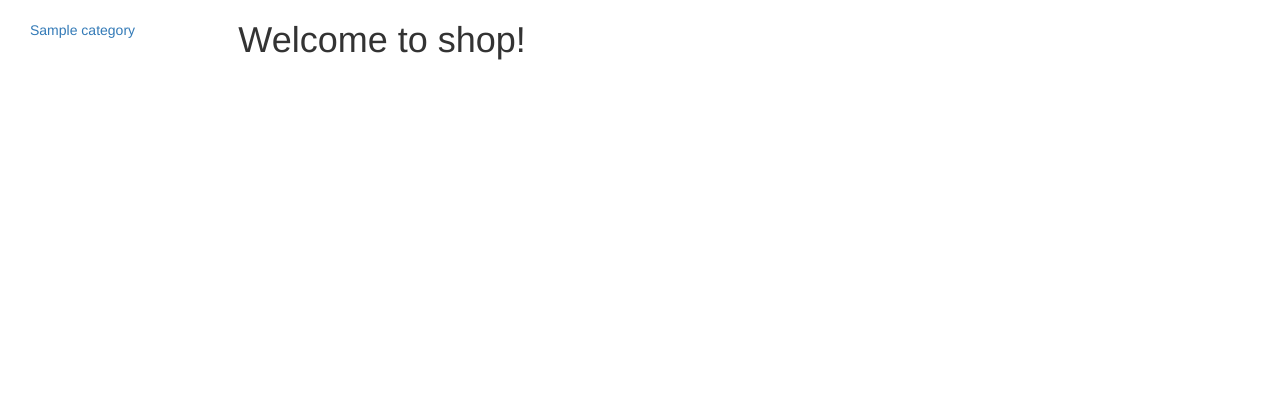
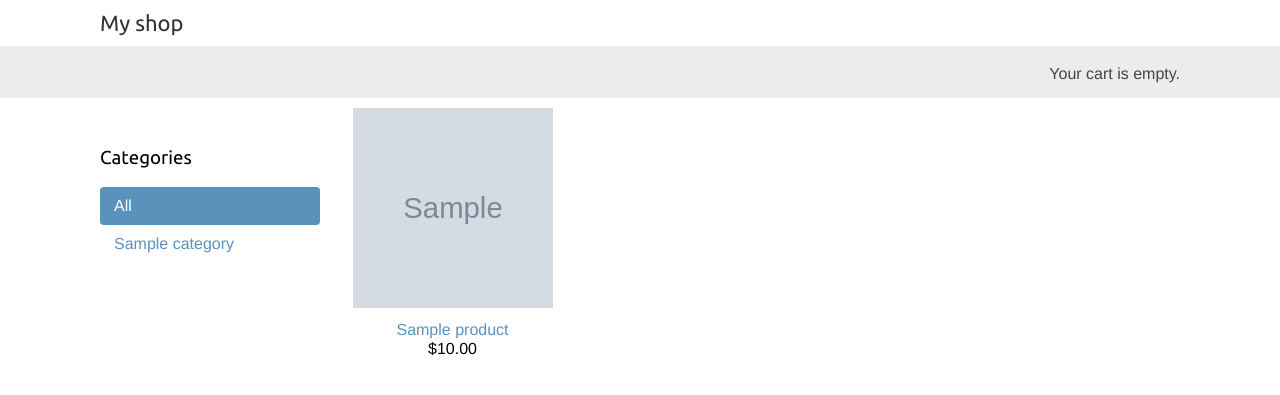
Before and after one commit to ValeriiFilippov/MyAmazingShop, a Django app: page /shop/ in a window 1280 px wide. Shown: the top 395 px of the page. Run offline with Django 3.2, Linux system fonts and the light colour scheme; tables that the repository leaves empty hold one stand-in row (values such as "Sample post"); grey boxes marked "Sample" are stand-in pictures; some libraries are stand-ins or nearby versions.

Commit message:
Delete index.html and index view

```diff
--- a/myshop/urls.py
+++ b/myshop/urls.py
@@ -17,10 +17,12 @@ from django.contrib import admin
 from django.urls import path, include
 from django.conf.urls import include, url
 from django.views.generic import RedirectView
-
+from django.conf import settings
+from django.conf.urls.static import static
 
 urlpatterns = [
     path("admin/", admin.site.urls),
-    path("shop/", include("shop.urls")),
+    path("shop/", include(("shop.urls", "shop"), namespace='shop')),
     path('', RedirectView.as_view(url='/shop/', permanent=True)),
 ]
+urlpatterns += static(settings.MEDIA_URL, document_root=settings.MEDIA_ROOT)
--- a/shop/admin.py
+++ b/shop/admin.py
@@ -25,7 +25,9 @@ class ProductAdmin(admin.ModelAdmin):
         "update_date",
     ]
     fieldsets = ((None, {"fields": ("name",
+                                    "category",
                                     "price",
+                                    "image",
                                     "available",
                                     "description")}),
                  ('Slug', {"fields": ("slug",)})
--- a/shop/models.py
+++ b/shop/models.py
@@ -26,8 +26,8 @@ class Product(models.Model):
         on_delete=models.CASCADE
     )
     name = models.CharField(max_length=200, db_index=True)
-    image = models.ImageField(upload_to="uploads/", blank=True)
-    thumbnail = models.ImageField(upload_to="uploads/", blank=True, null=True)
+    image = models.ImageField(upload_to="products/%Y/%m/%d", blank=True)
+    thumbnail = models.ImageField(upload_to="products/%Y/%m/%d", blank=True, null=True)
     slug = models.SlugField(max_length=100, db_index=True)
     description = models.TextField(blank=True)
     price = models.DecimalField(max_digits=20, decimal_places=2)
--- a/shop/static/css/styles.css
+++ b/shop/static/css/styles.css
@@ -1,5 +1,317 @@
-.sidebar-nav {
-    margin-top: 20px;
-    padding: 0;
-    list-style: none;
+@import url(http://fonts.googleapis.com/css?family=Ubuntu);
+
+body {
+    margin:0;
+    padding:0;
+    font-family:helvetica, sans-serif;
 }
+
+h1, h2, h3, h4, h5 , h6 {
+    font-family: 'Ubuntu', sans-serif; font-weight:normal;
+}
+
+a {
+    text-decoration:none;
+    color:#5993bb;
+}
+
+a:hover {
+    color:#77b6e2;
+}
+
+a.button, input[type="submit"] {
+    color:#fff;
+    background:#5993bb;
+    border-radius:4px;
+    padding:10px 20px;
+    font-size:14px;
+    border:0;
+}
+
+a.button.light {
+    color:#666;
+    background:#ededed;
+}
+
+.text-left {
+    text-align:left;
+}
+
+.text-right {
+    text-align:right;
+}
+
+table {
+    width:100%;
+    border-spacing:0;
+    border-collapse: collapse;
+}
+
+table th, table td {
+    text-align:left;
+    font-size:14px;
+    padding:10px;
+    margin:0;
+}
+
+tbody tr:nth-child(odd) {
+    background:#efefef;
+}
+
+tbody tr.subtotal {
+    background:#ccc;
+}
+
+thead th, tbody tr.total {
+    background:#5993bb;
+    color:#fff;
+    font-weight:bold;
+}
+
+table.cart {
+    margin-bottom:40px;
+}
+
+table.cart img {
+    width:180px;
+}
+
+tbody td.num {
+    text-align:right;
+}
+
+td input[type="submit"] {
+    font-size:12px;
+    padding:4px 10px;
+}
+
+form p label, form p input {
+    float:left;
+    clear:both;
+}
+
+form p label {
+    font-size:14px;
+    padding-bottom:4px;
+}
+
+form p input {
+    width:300px;
+    font-size:13px;
+    margin-bottom:10px;
+    padding:10px 12px;
+    border:0;
+    background:#efefef;
+    color:#666;
+    border-radius:4px;
+}
+
+ul.errorlist {
+   float:left;
+   color:#ff0000;
+   clear:both;
+   font-size:13px;
+   margin:0;
+   padding:0;
+}
+
+
+#header {
+    padding:10px 100px;
+    font-size:18px;
+    overflow:auto;
+}
+
+#subheader {
+    background:#ececec;
+    color:#444;
+    padding:15px 100px;
+    overflow:auto;
+}
+
+#header .logo {
+    font-family: 'Ubuntu', sans-serif;
+    float:left;
+    color:#333;
+    font-size:22px;
+    margin-right:10%;
+}
+
+#subheader .cart {
+    float:right;
+    padding-top:4px;
+}
+
+#content {
+    padding:0 100px;
+    overflow:hidden;
+}
+
+#sidebar {
+    width:220px;
+    padding:30px 20px 0 0;
+    float:left;
+}
+
+#sidebar ul{
+    margin:0;
+    padding:0;
+}
+
+#sidebar ul li {
+    margin:0;
+    list-style:none;
+    padding:10px 14px;
+}
+
+#sidebar ul li a {
+    display:block;
+}
+
+#sidebar ul li.selected {
+    background:#5993bb;
+    border-radius:4px;
+}
+
+#sidebar ul li.selected a {
+    color:#fff;
+}
+
+#main {
+    float:left;
+    width: 96%;
+    margin-right:-220px;
+    overflow:hidden;
+}
+
+.product-list .item {
+    width:225px;
+    padding:10px 20px 10px 0;
+    float:left;
+    text-align:center;
+    line-height:1.2;
+}
+
+.product-list .item img {
+    width:200px;
+    height:200px;
+    margin-bottom:8px;
+}
+
+.product-detail {
+    text-align:justify;
+}
+
+.product-detail .price {
+    color:#333;
+    font-size:28px;
+    font-weight:bold;
+}
+
+.product-detail img {
+    width:200px;
+    float:left;
+    padding:0 20px 20px 0;
+}
+
+.product-detail h1 {
+    margin-bottom:0;
+}
+
+.product-detail h2 {
+    margin-top:10px;
+}
+
+.order-form {
+    float:left;
+}
+
+.order-info {
+    float:right;
+    width:300px;
+    background:#efefef;
+    padding:10px 20px;
+    color:#333;
+    border-bottom:4px solid #5993bb;
+}
+
+.order-info h3 {
+    color:#5993bb;
+}
+
+.order-info ul li {
+    margin:0;
+    padding:0;
+    font-size:14px;
+}
+
+.order-info p {
+    font-weight:bold;
+    float:right;
+}
+
+.order-info span {
+    float:right;
+}
+
+.neg {
+    color:#dc1616;
+}
+
+.languages {
+   float:right;
+   padding-top:4px;
+   font-size:14px;
+}
+
+.languages ul {
+    list-style:none;
+    margin:0;
+    padding:0;
+    float:left;
+}
+
+.languages ul li {
+    float:left;
+    margin:0 0 0 10px;
+    font-size:14px;
+}
+
+.languages p {
+    float:left;
+    margin:0;
+}
+
+.recommendations {
+    clear:both;
+}
+
+.recommendations div {
+    float:left;
+}
+
+.recommendations img {
+    width:200px;
+}
+
+.recommendations p {
+    clear:both;
+}
+
+.recommendations.cart {
+    width:60%;
+    float:left;
+    overflow:auto;
+}
+
+.recommendations.cart h3 {
+    margin-top:0;
+}
+
+.recommendations.cart .item {
+    margin-right:10px;
+}
+
+.recommendations.cart img {
+    width:120px;
+}
--- a/shop/templates/base.html
+++ b/shop/templates/base.html
@@ -1,39 +1,32 @@
+{% load static %}
 <!DOCTYPE html>
-
-<html lang="en-us">
+<html>
 <head>
-    {% block title %}<title>Shop</title>{% endblock %}
-    <meta charset="utf-8">
-    <meta name="viewport" content="width=device-width, initial-scale=1">
-    <link rel="stylesheet" href="https://maxcdn.bootstrapcdn.com/bootstrap/3.3.7/css/bootstrap.min.css">
-    <script src="https://ajax.googleapis.com/ajax/libs/jquery/1.12.4/jquery.min.js"></script>
-    <script src="https://maxcdn.bootstrapcdn.com/bootstrap/3.3.7/js/bootstrap.min.js"></script>
-
-    {% load static %}
-    <link rel="stylesheet" href="{% static 'css/styles.css' %}">
+    <meta charset="utf-8" />
+    <title>{% block title %}My shop{% endblock %}</title>
+    <link href="{% static "css/styles.css" %}" rel="stylesheet">
 </head>
 <body>
-<div class="container-fluid">
-
-    <div>
-        <div class="col-sm-2">
-            {% block sidebar %}
-                <ul class="sidebar-nav">
-                    {% for category in categories %}
-                        <li>
-                            <a href="">{{ category }}</a>
-                        </li>
-                    {% endfor %}
-                </ul>
-            {% endblock %}
+    <div id="header">
+        <a href="/" class="logo">My shop</a>
+    </div>
+    <div id="subheader">
+        <div class="cart">
+            {% with total_items=cart|length %}
+                {% if cart|length > 0 %}
+                    Your cart:
+                    <a href="{% url "cart:cart_detail" %}">
+                        {{ total_items }} item{{ total_items|pluralize }}, ${{ cart.get_total_price }}
+                    </a>
+                {% else %}
+                    Your cart is empty.
+                {% endif %}
+            {% endwith %}
         </div>
     </div>
-    <div>
-        <div class="col-sm-10 ">
-            {% block content %} {% endblock %}
-        </div>
+    <div id="content">
+        {% block content %}
+        {% endblock %}
     </div>
-
-</div>
 </body>
 </html>
--- a/shop/templates/index.html
+++ /dev/null
@@ -1,5 +0,0 @@
-{% extends "base.html" %}
-
-{% block content %}
-<h1>Welcome to shop!</h1>
-{% endblock %}
--- a/shop/templates/shop/product/list.html
+++ b/shop/templates/shop/product/list.html
@@ -1,10 +1,34 @@
-<!DOCTYPE html>
-<html lang="en">
-<head>
-    <meta charset="UTF-8">
-    <title>Title</title>
-</head>
-<body>
+{% extends "base.html" %}
+{% load static %}
+{% block title %}
+    {% if category %}{{ category.name }}{% else %}Categories{% endif %}
+{% endblock %}
+{% block content %}
+    <div id="sidebar">
+        <h3>Categories</h3>
+        <ul>
+            <li {% if not category %}class="selected"{% endif %}>
+                <a href="{% url "shop:product_list" %}">All</a>
+            </li>
+            {% for c in categories %}
+                <li {% if category.slug == c.slug %}class="selected"{% endif %}>
+                    <a href="{{ c.get_absolute_url }}">{{ c.name }}</a>
+                </li>
+            {% endfor %}
+        </ul>
+    </div>
+    <div id="main" class="product-list">
+        {% for product in products %}
+            <div class="item">
+                <a href="{{ product.get_absolute_url }}">
+                    <div>
+                        <img src="{% if product.image %}{{ product.image.url }}{% else %}{% static "img/no_image.png" %}{% endif %}">
+                    </div>
 
-</body>
-</html>
+                </a>
+                <a href="{{ product.get_absolute_url }}">{{ product.name }}</a><br>
+                ${{ product.price }}
+            </div>
+        {% endfor %}
+    </div>
+{% endblock %}
--- a/shop/urls.py
+++ b/shop/urls.py
@@ -2,12 +2,12 @@ from django.urls import path
 from django.conf.urls import url
 from shop import views
 
+#
+# urlpatterns = [
+#     path("", views.index, name='index'),
+# ]
 
 urlpatterns = [
-    path("", views.index, name='index'),
-]
-
-urlpatterns += [
     url(r'^$', views.product_list, name='product_list'),
     url(r'^(?P<category_slug>[-\w]+)/$',
         views.product_list,
--- a/shop/views.py
+++ b/shop/views.py
@@ -24,13 +24,3 @@ def product_detail(request, id, slug):
     return render(request,
                   'shop/product/detail.html',
                   {'product': product})
-
-
-def index(request):
-    categories = Category.objects.all()
-
-    context = {
-        "categories": categories
-    }
-
-    return render(request, "index.html", context=context)
```
Also changed, not shown: myshop/settings.py (+6 -5 lines), shop/templates/shop/product/detail.html (+14 -10 lines), images/wallpaperbetter.jpg (deleted), products/2021/08/11/wallpaperbetter.jpg (deleted).
